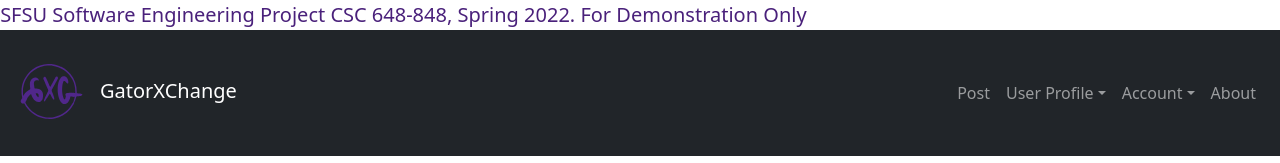
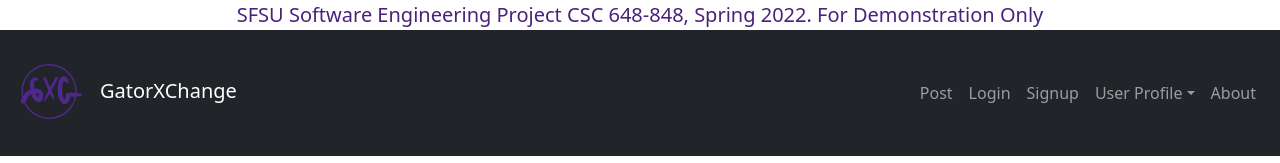
Before and after one commit to DrashtiShah23/online-marketplace-GatorXchange, a React (Create React App) app in the folder application/client/: page / in a window 1280 px wide. Shown: the top 163 px of the page. Built offline with nearby package versions, Linux system fonts and the light colour scheme; no server answers.

Commit message:
centered text on top of nav. Removed registration dropdown. Still working on it

```diff
--- a/application/client/src/components/NavBar.js
+++ b/application/client/src/components/NavBar.js
@@ -6,14 +6,17 @@ import { ThemeProvider } from 'styled-components';
 import { ReactComponent as Logo } from "./logo.svg";
 import "bootstrap/dist/css/bootstrap.min.css";
 import SearchBar from './SearchBar'
+import '../css/nav.css';
 
 
 export default function NavBar() {
   return (
     <div>
-      <p>
-      SFSU Software Engineering Project CSC 648-848, Spring 2022. For Demonstration Only
-      </p>
+      <div class="title-text">
+        <p>
+        SFSU Software Engineering Project CSC 648-848, Spring 2022. For Demonstration Only
+        </p>
+      </div>
       {/* Changed the expand to sm from lg to make it mobile responsive */}
       <Navbar collapseOnSelect expand="sm" bg="dark" variant="dark">
         <Navbar.Brand href="/">
@@ -34,6 +37,14 @@ export default function NavBar() {
           <Nav.Link href="Post">Post</Nav.Link>
         </Nav>
 
+        <Nav>
+          <Nav.Link href="Login">Login</Nav.Link>
+        </Nav>
+
+        <Nav>
+          <Nav.Link href="Signup">Signup</Nav.Link>
+        </Nav>
+
         <Navbar.Toggle aria-controls="responsive-navbar-nav" />
         <Navbar.Collapse id="responsive-navbar-nav">
           <Nav className="ms-auto">
@@ -50,7 +61,7 @@ export default function NavBar() {
           </Nav>
           </Navbar.Collapse>
 
-        <Navbar.Toggle aria-controls="responsive-navbar-nav" />
+        {/* <Navbar.Toggle aria-controls="responsive-navbar-nav" />
         <Navbar.Collapse id="responsive-navbar-nav">
           <Nav className="ms-auto">
             <NavDropdown title="Account" id="collapsible-nav-dropdown">
@@ -59,17 +70,18 @@ export default function NavBar() {
               <NavDropdown.Item href="SignUp">
                 Sign up
               </NavDropdown.Item>
-              {/* Example on how to set up */}
+             // Example on how to set up *
               <NavDropdown.Item href="#action/3.4">
               </NavDropdown.Item>
             </NavDropdown>
-          </Nav>
+          </Nav> */}
+
           <Nav>
             <Nav.Link href="About">About</Nav.Link>
             <Nav.Link eventKey={2} href="#memes">
             </Nav.Link>
           </Nav>
-        </Navbar.Collapse>
+        {/* </Navbar.Collapse> */}
 
       </Navbar >
 
--- /dev/null
+++ b/application/client/src/css/nav.css
@@ -0,0 +1,3 @@
+.title-text p{
+    text-align: center;
+}
```
